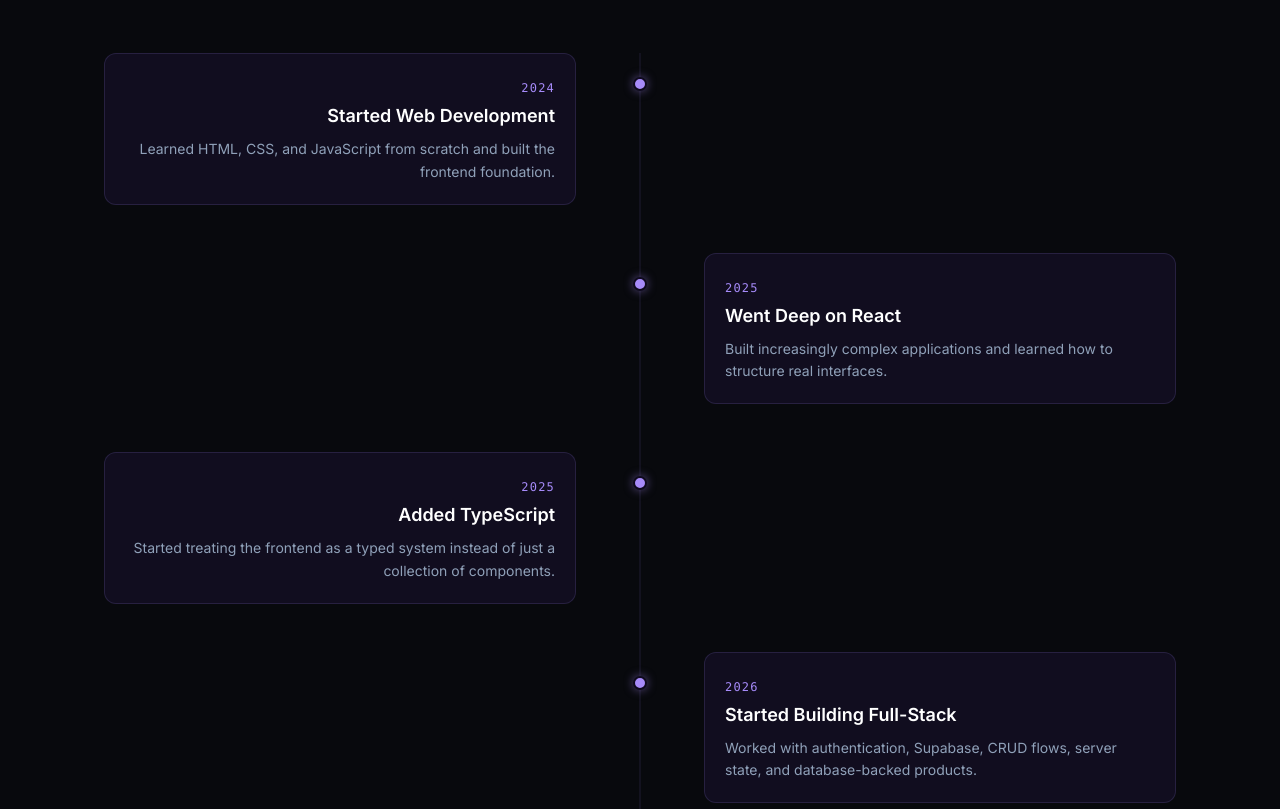
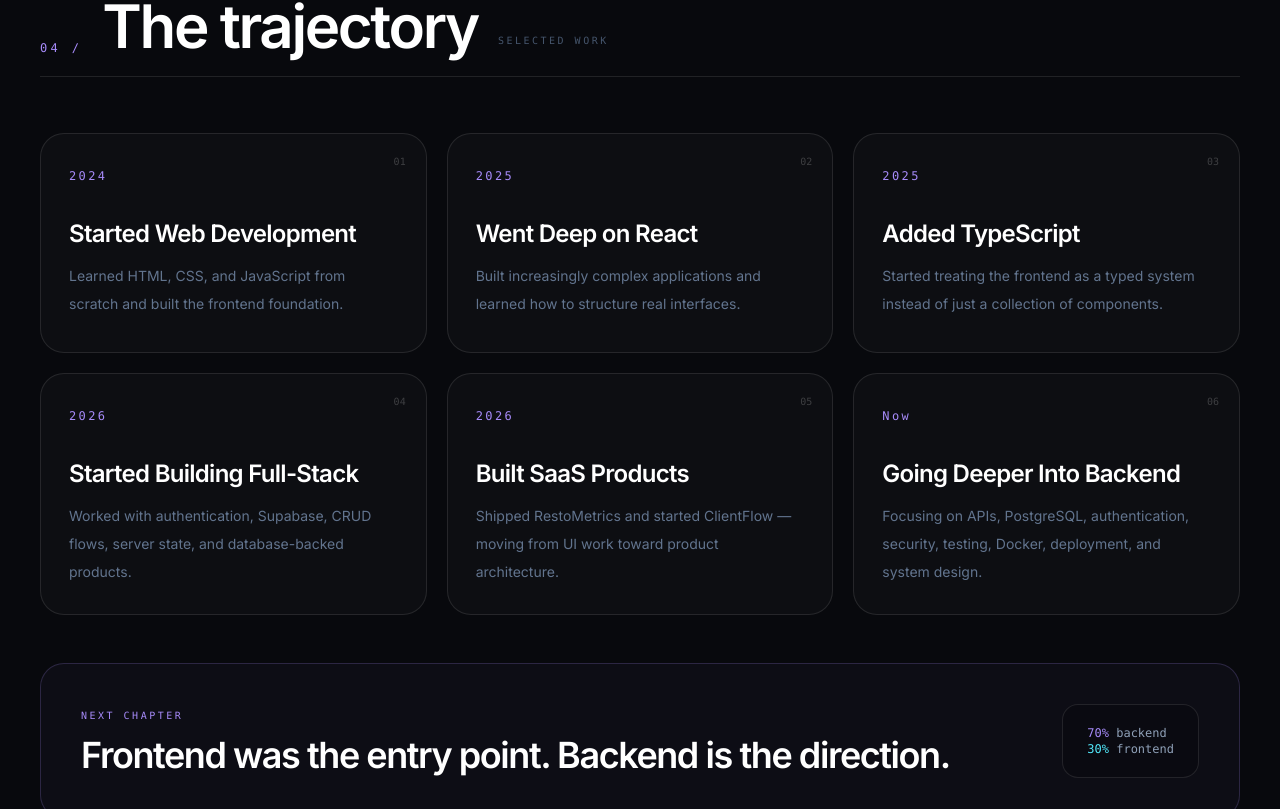
Before and after one commit to iamsyedbilal/portfolio, a Next.js app: page / in a window 1280 px wide. Shown: the part 4411-5220 px from the top of the page. Built offline with nearby package versions, Linux system fonts and the light colour scheme.

Commit message:
redesign: turn journey into animated trajectory cards

```diff
--- a/components/Journey.tsx
+++ b/components/Journey.tsx
@@ -6,53 +6,46 @@ import SectionHeading from "./SectionHeading";
 
 export default function Journey() {
   return (
-    <section id="journey" className="py-8 px-6 md:px-10 max-w-6xl mx-auto">
-      {/* Section Label */}
-      <SectionHeading number="04." title="My Journey" />
+    <section id="journey" className="mx-auto max-w-7xl px-6 py-28 md:px-10">
+      <SectionHeading number="04 /" title="The trajectory" />
 
-      {/* Timeline */}
-      <div className="relative">
-        {/* Vertical line */}
-        <div className="absolute left-1.75 md:left-1/2 top-0 bottom-0 w-px bg-[#a78bfa]/15 -translate-x-1/2" />
+      <div className="grid gap-5 md:grid-cols-2 lg:grid-cols-3">
+        {journey.map((item, index) => (
+          <motion.article
+            key={`${item.year}-${item.title}`}
+            initial={{ opacity: 0, y: 24 }}
+            whileInView={{ opacity: 1, y: 0 }}
+            viewport={{ once: true, margin: "-80px" }}
+            transition={{ duration: 0.55, delay: index * 0.07 }}
+            whileHover={{ y: -5 }}
+            className="group relative min-h-[220px] overflow-hidden rounded-3xl border border-white/10 bg-white/[0.025] p-7 transition-colors hover:border-[#a78bfa]/30"
+          >
+            <div className="absolute right-5 top-5 font-mono text-[10px] text-white/20">0{index + 1}</div>
+            <span className="font-mono text-xs tracking-[0.2em] text-[#a78bfa]">{item.year}</span>
+            <h3 className="mt-8 text-2xl font-semibold tracking-[-0.03em] text-white">{item.title}</h3>
+            <p className="mt-3 text-sm leading-7 text-slate-500 transition-colors group-hover:text-slate-400">{item.desc}</p>
+            <div className="absolute bottom-0 left-0 h-px w-0 bg-[#a78bfa] transition-all duration-500 group-hover:w-full" />
+          </motion.article>
+        ))}
+      </div>
 
-        <div className="space-y-12">
-          {journey.map((item, index) => (
-            <motion.div
-              key={index}
-              initial={{ opacity: 0, y: 20 }}
-              whileInView={{ opacity: 1, y: 0 }}
-              viewport={{ once: true }}
-              transition={{ duration: 0.5, delay: index * 0.1 }}
-              className={`relative flex gap-8 md:gap-0 ${
-                index % 2 === 0 ? "md:flex-row" : "md:flex-row-reverse"
-              }`}>
-              {/* Content */}
-              <div
-                className={`w-full md:w-1/2 ${
-                  index % 2 === 0 ? "md:pr-16 md:text-right" : "md:pl-16"
-                } pl-10 md:pl-0`}>
-                <div className="p-5 border border-[#a78bfa]/15 rounded-xl bg-[#1a1333]/50 hover:border-[#a78bfa]/30 transition-all duration-300">
-                  <span className="text-[#a78bfa] font-mono text-xs uppercase tracking-widest">
-                    {item.year}
-                  </span>
-                  <h3 className="text-white font-semibold text-lg mt-1 mb-2">
-                    {item.title}
-                  </h3>
-                  <p className="text-slate-400 text-sm leading-relaxed">
-                    {item.desc}
-                  </p>
-                </div>
-              </div>
-
-              {/* Dot */}
-              <div className="absolute left-0 md:left-1/2 top-6 w-3.5 h-3.5 rounded-full bg-[#a78bfa] border-2 border-[#0f0a1e] -translate-x-1/2 z-10 shadow-[0_0_10px_rgba(167,139,250,0.5)]" />
-
-              {/* Empty space for opposite side */}
-              <div className="hidden md:block md:w-1/2" />
-            </motion.div>
-          ))}
+      <motion.div
+        initial={{ opacity: 0 }}
+        whileInView={{ opacity: 1 }}
+        viewport={{ once: true }}
+        className="mt-12 rounded-3xl border border-[#a78bfa]/20 bg-[#a78bfa]/[0.035] p-8 md:p-10"
+      >
+        <div className="flex flex-col justify-between gap-8 md:flex-row md:items-center">
+          <div>
+            <p className="font-mono text-[10px] uppercase tracking-[0.25em] text-[#a78bfa]">Next chapter</p>
+            <h3 className="mt-3 text-3xl font-semibold tracking-[-0.04em] text-white md:text-4xl">Frontend was the entry point. Backend is the direction.</h3>
+          </div>
+          <div className="shrink-0 rounded-2xl border border-white/10 bg-black/20 px-6 py-5 font-mono text-xs text-slate-400">
+            <div><span className="text-[#a78bfa]">70%</span> backend</div>
+            <div><span className="text-cyan-300">30%</span> frontend</div>
+          </div>
         </div>
-      </div>
+      </motion.div>
     </section>
   );
 }
```
